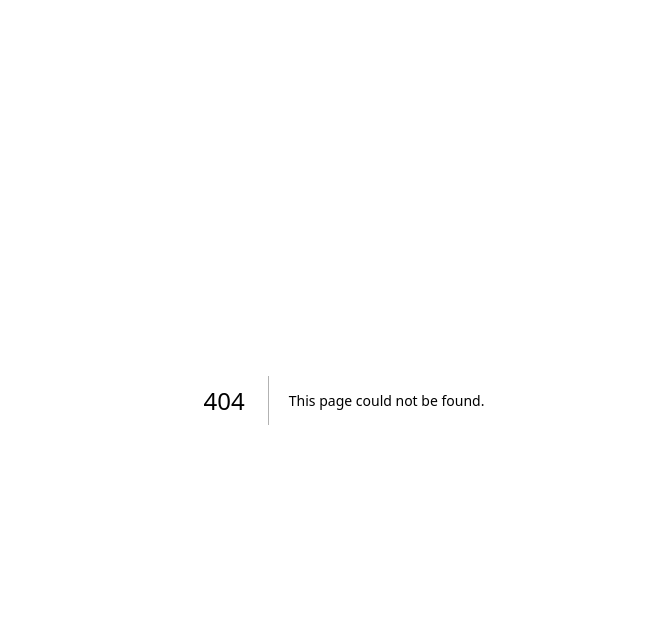
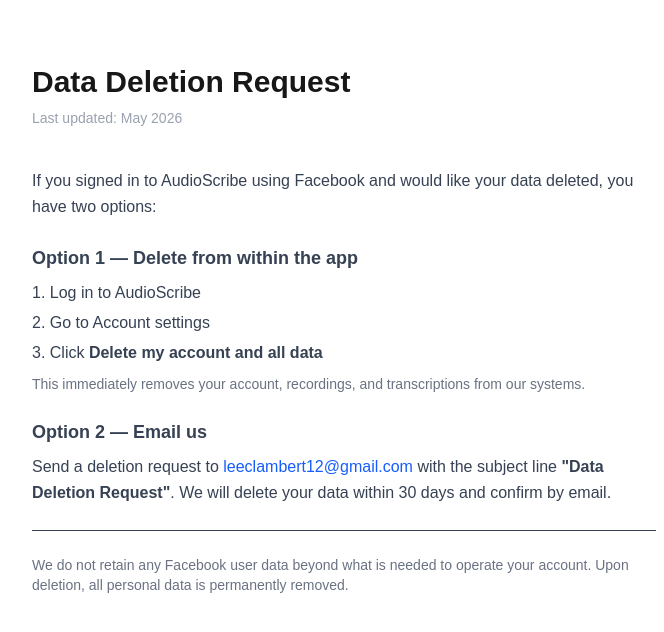
Before and after one commit to lclambe1/Audio_to_Text_with_LLM_Editing, a Next.js app in the folder web-app/: page /data-deletion in a window 1280 px wide. Before the commit this address had no page. Shown: the top 632 px of the page, without its empty margins (296-960 px from the left). Built offline with nearby package versions, Linux system fonts and the light colour scheme.

Commit message:
adding data eletion instructions url to page.tsx

```diff
--- /dev/null
+++ b/web-app/app/data-deletion/page.tsx
@@ -0,0 +1,44 @@
+export default function DataDeletionPage() {
+  return (
+    <main className="max-w-2xl mx-auto px-6 py-16">
+      <h1 className="text-3xl font-bold mb-2">Data Deletion Request</h1>
+      <p className="text-sm text-gray-400 mb-10">Last updated: May 2026</p>
+
+      <section className="space-y-6 text-gray-700 leading-relaxed">
+        <p>
+          If you signed in to AudioScribe using Facebook and would like your data
+          deleted, you have two options:
+        </p>
+
+        <div>
+          <h2 className="font-semibold text-lg mb-2">Option 1 — Delete from within the app</h2>
+          <ol className="list-decimal list-inside space-y-1">
+            <li>Log in to AudioScribe</li>
+            <li>Go to Account settings</li>
+            <li>Click <strong>Delete my account and all data</strong></li>
+          </ol>
+          <p className="mt-2 text-sm text-gray-500">This immediately removes your account, recordings, and transcriptions from our systems.</p>
+        </div>
+
+        <div>
+          <h2 className="font-semibold text-lg mb-2">Option 2 — Email us</h2>
+          <p>
+            Send a deletion request to{" "}
+            <a href="mailto:leeclambert12@gmail.com" className="text-blue-600 hover:underline">
+              leeclambert12@gmail.com
+            </a>{" "}
+            with the subject line <strong>"Data Deletion Request"</strong>. We will
+            delete your data within 30 days and confirm by email.
+          </p>
+        </div>
+
+        <div className="border-t pt-6">
+          <p className="text-sm text-gray-500">
+            We do not retain any Facebook user data beyond what is needed to operate
+            your account. Upon deletion, all personal data is permanently removed.
+          </p>
+        </div>
+      </section>
+    </main>
+  );
+}
```
